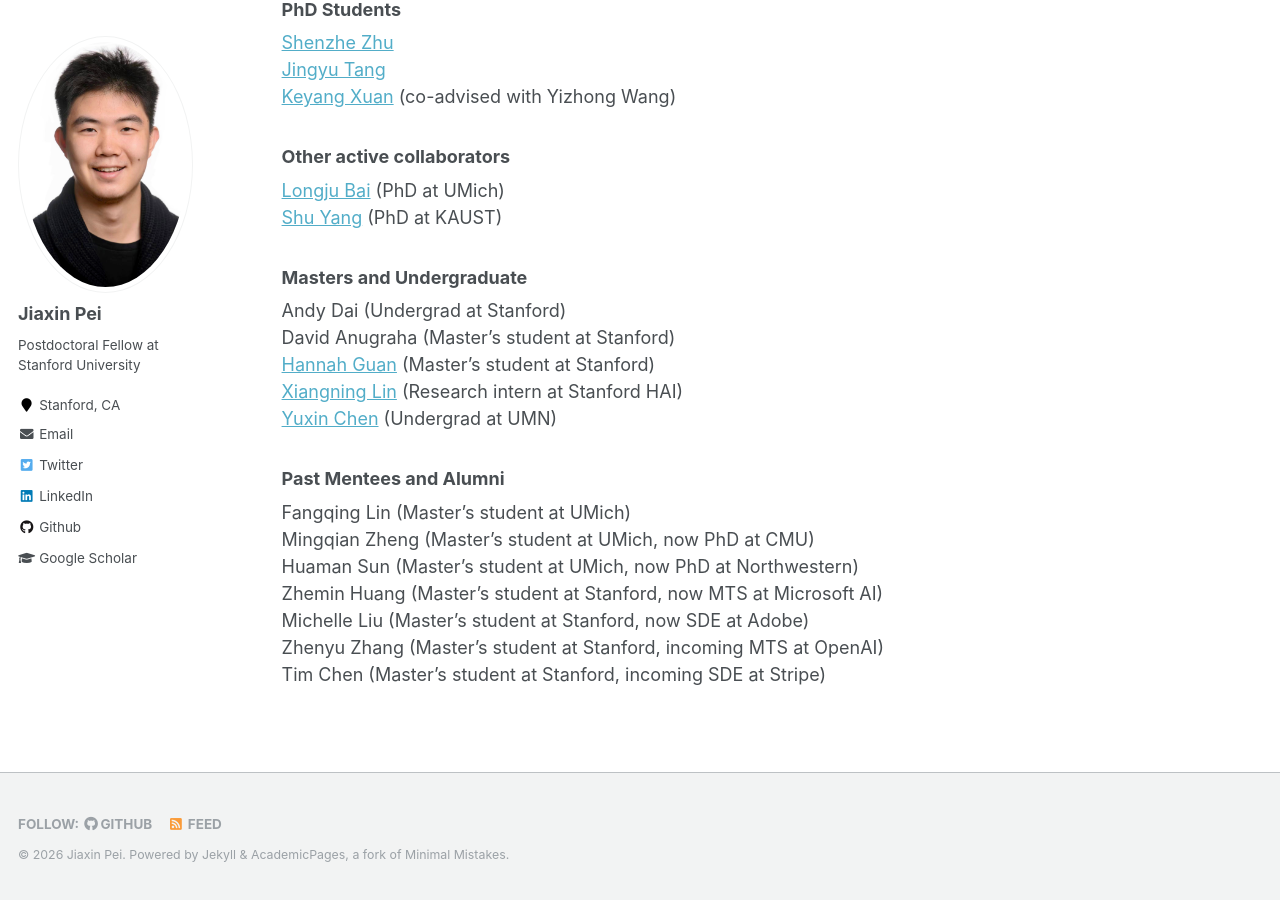
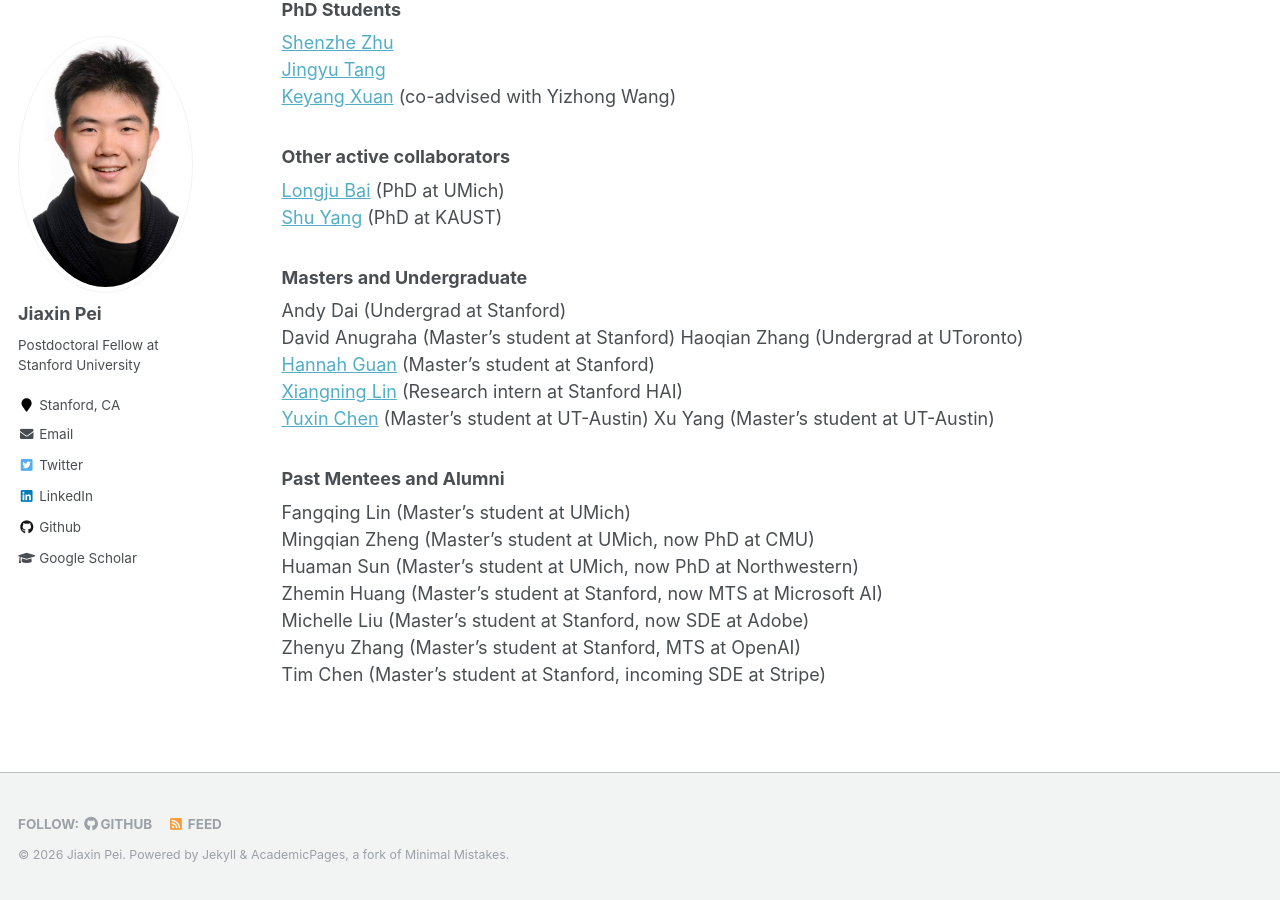
Before and after one commit to Jiaxin-Pei/Jiaxin-Pei.github.io, a Jekyll site: the page built from _pages/about.md, in a window 1280 px wide and 900 px high, scrolled down 1528 px. Built offline with Jekyll 4.4.1, drawn with Linux system fonts in a browser that asks for light colours.

Commit message:
Update about page group members

```diff
--- a/_pages/about.md
+++ b/_pages/about.md
@@ -56,9 +56,13 @@ I am the core developer of [POTATO](https://github.com/davidjurgens/potato), an
 ### Masters and Undergraduate
 Andy Dai (Undergrad at Stanford)
 David Anugraha (Master's student at Stanford)
+Haoqian Zhang (Undergrad at UToronto)
 [Hannah Guan](https://hannahguan.github.io) (Master's student at Stanford)
 [Xiangning Lin](https://xiangninglin.github.io) (Research intern at Stanford HAI)
-[Yuxin Chen](https://richsomeday222.github.io/PersonalWeb/) (Undergrad at UMN)
+[Yuxin Chen](https://richsomeday222.github.io/PersonalWeb/) (Master's student at UT-Austin)
+Xu Yang (Master's student at UT-Austin)
+
+
 
 
 ### Past Mentees and Alumni
@@ -67,7 +71,7 @@ Mingqian Zheng (Master's student at UMich, now PhD at CMU)
 Huaman Sun (Master's student at UMich, now PhD at Northwestern)
 Zhemin Huang (Master's student at Stanford, now MTS at Microsoft AI)
 Michelle Liu (Master's student at Stanford, now SDE at Adobe)
-Zhenyu Zhang (Master's student at Stanford, incoming MTS at OpenAI)
+Zhenyu Zhang (Master's student at Stanford, MTS at OpenAI)
 Tim Chen (Master's student at Stanford, incoming SDE at Stripe)
 
 
```
